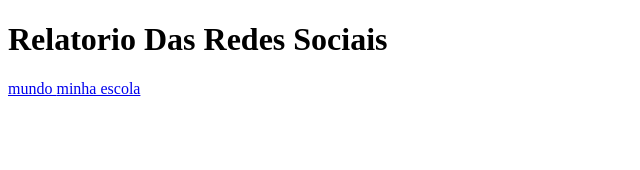
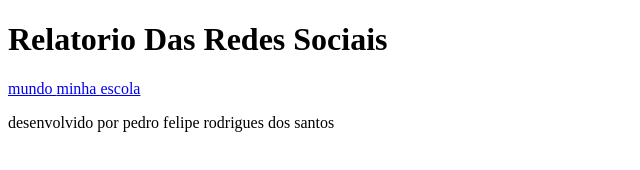
Before and after one commit to pedridrinhosk8/redes-_sociais2, a plain HTML site: page index.html in a window 1280 px wide. Shown: the whole page, without its empty margins (0-640 px from the left). Drawn offline with Linux system fonts and the light colour scheme.

Commit message:
Update index.html

```diff
--- a/index.html
+++ b/index.html
@@ -16,6 +16,8 @@
         </nav>
     </header>
     <main></main>
-    <footer></futer>
+    <footer>
+ <p>desenvolvido por pedro felipe rodrigues dos santos</p>
+    </futer>
 </body>
 </html>
```
